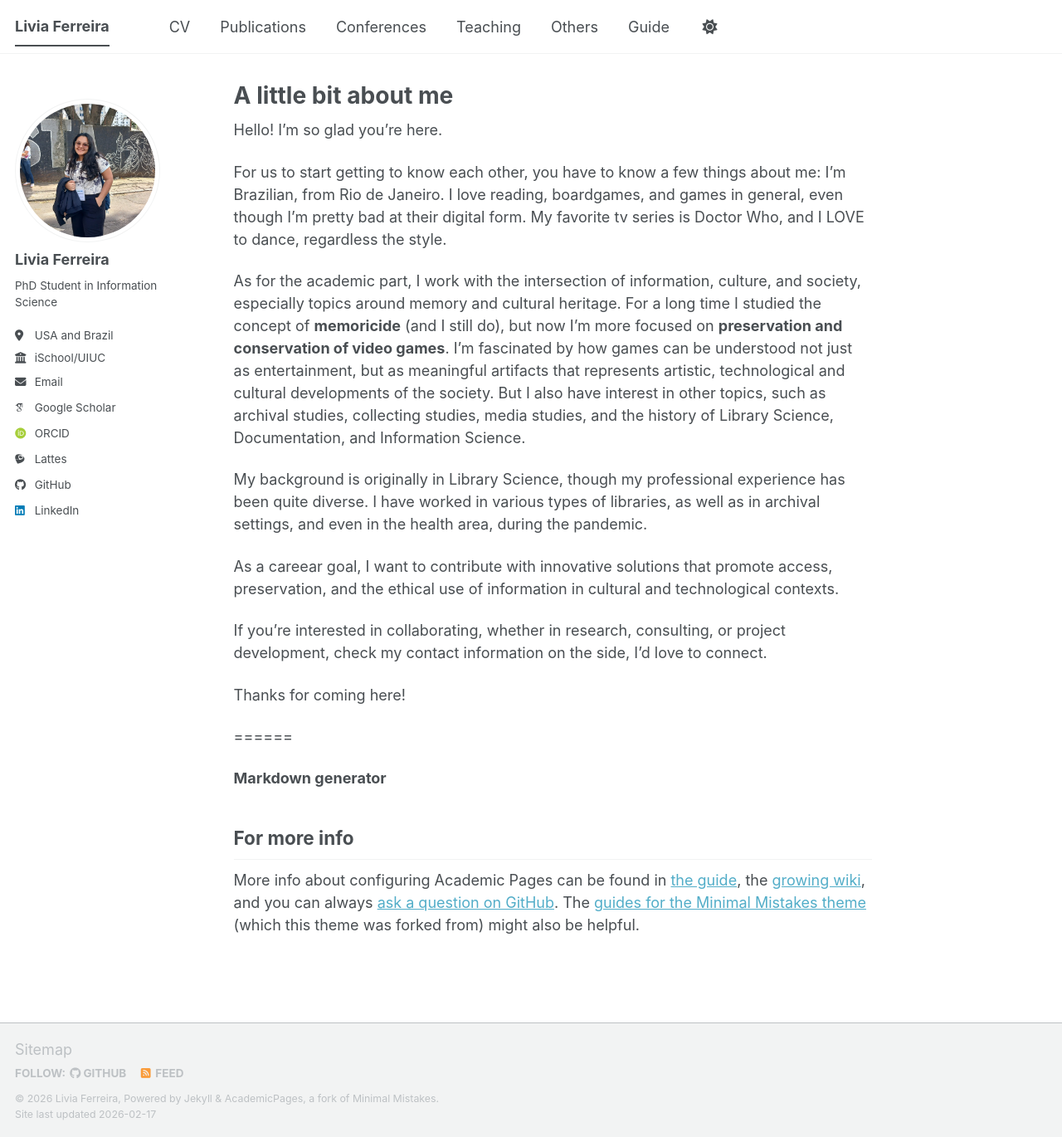
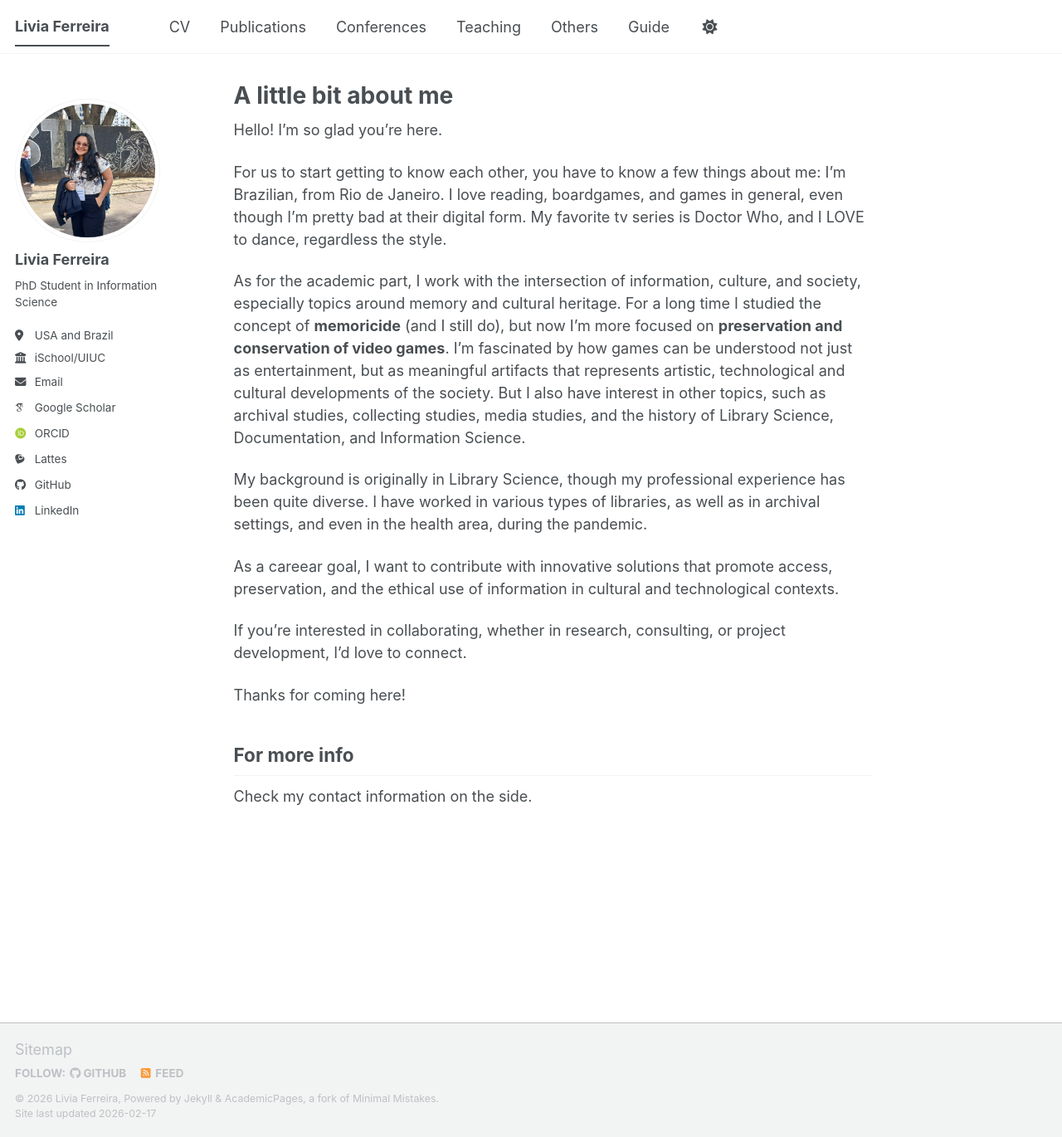
Before and after one commit to liviaf2/liviaf2.github.io, a Jekyll site: the page built from _pages/about.md, in a window 1280 px wide and 1370 px high. Shown: the whole window at 83% size. Built offline with Jekyll 4.4.1, drawn with Linux system fonts in a browser that asks for light colours; some web fonts are replaced; a script bundle is joined from its source files by our own code; library files that are not in the unit come from our copies.

Commit message:
for more info change

```diff
--- a/_pages/about.md
+++ b/_pages/about.md
@@ -17,17 +17,11 @@ My background is originally in Library Science, though my professional experienc
 
 As a careear goal, I want to contribute with innovative solutions that promote access, preservation, and the ethical use of information in cultural and technological contexts.
 
-If you're interested in collaborating, whether in research, consulting, or project development, check my contact information on the side, I'd love to connect.
+If you're interested in collaborating, whether in research, consulting, or project development, I'd love to connect.
 
 Thanks for coming here!
-
-======
-
-
-**Markdown generator**
-
 
 
 For more info
 ------
-More info about configuring Academic Pages can be found in [the guide](https://academicpages.github.io/markdown/), the [growing wiki](https://github.com/academicpages/academicpages.github.io/wiki), and you can always [ask a question on GitHub](https://github.com/academicpages/academicpages.github.io/discussions). The [guides for the Minimal Mistakes theme](https://mmistakes.github.io/minimal-mistakes/docs/configuration/) (which this theme was forked from) might also be helpful.
+Check my contact information on the side.
```
